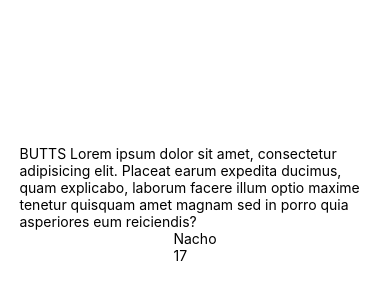
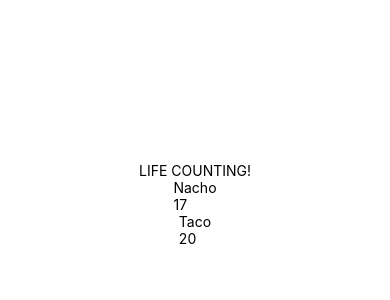
Before and after one commit to mcgrue/magicthing-native, a React Native app: screen / in a window 390 px wide. Shown: the part 218-518 px from the top of the page. Built offline with nearby package versions, Linux system fonts and the light colour scheme.

Commit message:
Add loading indicator

```diff
--- a/app/components/home.js
+++ b/app/components/home.js
@@ -24,15 +24,13 @@ class Home extends Component {
     }
 
     render() {
-        // if (this.props.loading) {
-        //     return (
-        //         <View style={styles.activityIndicatorContainer}>
-        //             <ActivityIndicator animating={true} />
-        //         </View>
-        //     );
-        // } else {
+        const loadingIndicator = (
+            <View style={styles.activityIndicatorContainer}>
+                <ActivityIndicator animating={true} />
+            </View>
+        );
 
-        return (
+        const mainView = (
             <View
                 style={{
                     flex: 1,
@@ -42,21 +40,18 @@ class Home extends Component {
                     padding: "5%"
                 }}
             >
-                <Text>
-                    BUTTS Lorem ipsum dolor sit amet, consectetur adipisicing
-                    elit. Placeat earum expedita ducimus, quam explicabo,
-                    laborum facere illum optio maxime tenetur quisquam amet
-                    magnam sed in porro quia asperiores eum reiciendis?
-                </Text>
+                <Text>LIFE COUNTING!</Text>
 
                 <PlayerBox name="Nacho" life={17} />
+                <PlayerBox name="Taco" life={20} />
             </View>
         );
 
-        //
-        // <PlayerBox name="Taco" life={20} />
-
-        // }
+        if (this.props.loading) {
+            return loadingIndicator;
+        } else {
+            return mainView;
+        }
     }
 }
 
```
